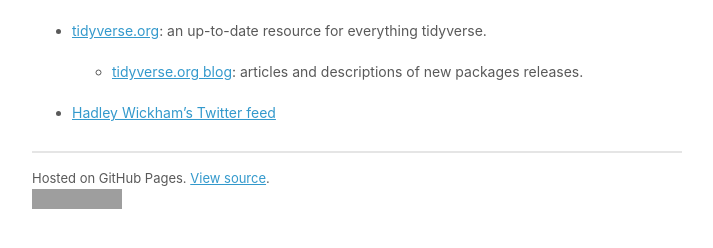
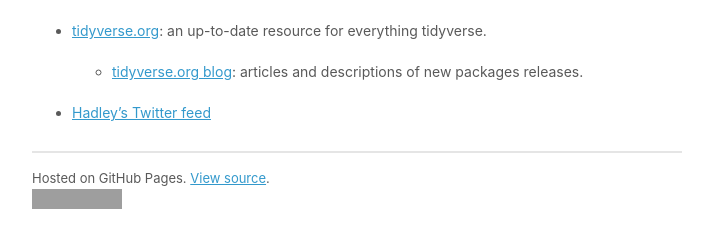
Before and after one commit to dcl-2019-04/curriculum, a Jekyll site: the page built from docs/learning-more.md, in a window 1280 px wide. Shown: the part 373-621 px from the top of the page, without its empty margins (283-996 px from the left). Built offline with Jekyll 4.4.1, drawn with Linux system fonts in a browser that asks for light colours; our own code applies the rules of GitHub Pages for plain Markdown files; a script that is not in the unit is left out; grey boxes are pictures that could not be loaded.

Commit message:
Update for week 10

```diff
--- a/docs/learning-more.md
+++ b/docs/learning-more.md
@@ -26,4 +26,4 @@ build up a regular practice of
     * [tidyverse.org blog](https://www.tidyverse.org/articles/): articles and
       descriptions of new packages releases.
 
-* [Hadley Wickham's Twitter feed](https://twitter.com/hadleywickham)
+* [Hadley's Twitter feed](https://twitter.com/hadleywickham)
--- a/units/learning-more.yml
+++ b/units/learning-more.yml
@@ -22,4 +22,4 @@ desc: |
       * [tidyverse.org blog](https://www.tidyverse.org/articles/): articles and
         descriptions of new packages releases.
 
-  * [Hadley Wickham's Twitter feed](https://twitter.com/hadleywickham)
+  * [Hadley's Twitter feed](https://twitter.com/hadleywickham)
```
